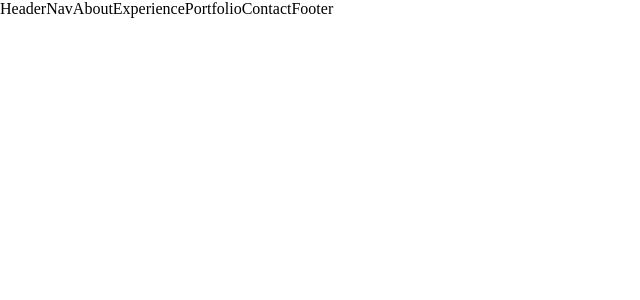
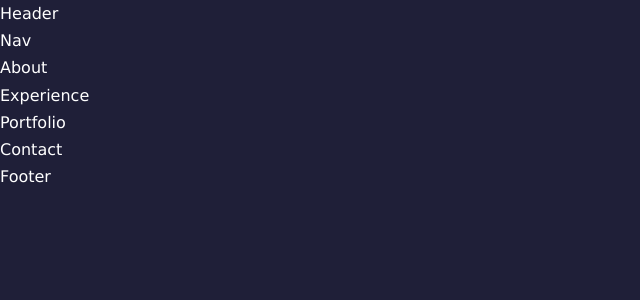
Before and after one commit to SamuelIngvarsson/Portfolio, a React (Create React App) app: page / in a window 1280 px wide. Shown: the top 300 px of the page, without its empty margins (0-640 px from the left). Built offline with nearby package versions, Linux system fonts and the light colour scheme.

Commit message:
change fragments to divs and add css to index.css

```diff
--- a/src/components/about/About.jsx
+++ b/src/components/about/About.jsx
@@ -2,6 +2,6 @@
 import "./about.css";
 
 function About() {
-  return <>About</>;
+  return <div>About</div>;
 }
 export default About;
--- a/src/components/contact/Contact.jsx
+++ b/src/components/contact/Contact.jsx
@@ -2,6 +2,6 @@
 import "./contact.css";
 
 function Contact() {
-  return <>Contact</>;
+  return <div>Contact</div>;
 }
 export default Contact;
--- a/src/components/experience/Experience.jsx
+++ b/src/components/experience/Experience.jsx
@@ -2,6 +2,6 @@
 import "./experience.css";
 
 function Experience() {
-  return <>Experience</>;
+  return <div>Experience</div>;
 }
 export default Experience;
--- a/src/components/footer/Footer.jsx
+++ b/src/components/footer/Footer.jsx
@@ -2,6 +2,6 @@
 import "./footer.css";
 
 function Footer() {
-  return <>Footer</>;
+  return <div>Footer</div>;
 }
 export default Footer;
--- a/src/components/header/Header.jsx
+++ b/src/components/header/Header.jsx
@@ -2,6 +2,6 @@
 import "./header.css";
 
 function Header() {
-  return <>Header</>;
+  return <div>Header</div>;
 }
 export default Header;
--- a/src/components/nav/Nav.jsx
+++ b/src/components/nav/Nav.jsx
@@ -2,6 +2,6 @@
 import "./nav.css";
 
 function Nav() {
-  return <>Nav</>;
+  return <div>Nav</div>;
 }
 export default Nav;
--- a/src/components/portfolio/Portfolio.jsx
+++ b/src/components/portfolio/Portfolio.jsx
@@ -2,6 +2,6 @@
 import "./portfolio.css";
 
 function Portfolio() {
-  return <>Portfolio</>;
+  return <div>Portfolio</div>;
 }
 export default Portfolio;
--- a/src/index.css
+++ b/src/index.css
@@ -15,4 +15,110 @@
   --color-primary-variant: rgba(77, 181, 255, 0.4);
   --color-white: #fff;
   --color-light: rgba(255, 255, 255, 0.6);
+
+  --transition: all 400ms ease;
+
+  --container-width-lg: 75%;
+  --container-width-md: 86%;
+  --container-width-sm: 90%;
 }
+
+html {
+  scroll-behavior: smooth;
+}
+::-webkit-scrollbar {
+  display: none;
+}
+body {
+  font-family: Verdana, Geneva, Tahoma, sans-serif;
+  background: var(--color-bg);
+  color: var(--color-white);
+  line-height: 1.7;
+}
+
+/* General Styles */
+
+.container {
+  width: var(--container-width-lg);
+  margin: 0 auto;
+}
+
+h1,
+h2,
+h3,
+h4,
+h5 {
+  font-weight: 500;
+}
+
+h1 {
+  font-size: 2.5rem;
+}
+section {
+  margin-top: 8rem;
+}
+
+section > h2,
+section > h5 {
+  text-align: center;
+  color: var(--color-light);
+}
+
+section > h2 {
+  color: var(--color-primary);
+  margin-bottom: 3rem;
+}
+text.light {
+  color: var(--color-light);
+}
+a {
+  color: var(--color-primary);
+  transition: var(--transition);
+}
+a:hover {
+  color: var(--color-white);
+}
+.btn {
+  width: max-content;
+  display: inline-block;
+  color: var(--color-primary);
+  padding: 0.75rem 1.2rem;
+  border-radius: 0.4rem;
+  cursor: pointer;
+  border: 1px solid var(--color-primary);
+  transition: var(--transition);
+}
+.btn:hover {
+  background: var(--color-white);
+  color: var(--color-bg);
+  border-color: transparent;
+}
+.btn-primary {
+  background: var(--color-primary);
+  color: var(--color-bg);
+}
+img {
+  display: block;
+  width: 100%;
+  object-fit: cover;
+}
+
+/* Media Queries (Medium Devices) */
+@media screen and (max-width: 1024px) {
+  .container {
+    width: var(--container-width-md);
+  }
+  section {
+    margin-top: 6rem;
+  }
+}
+
+/* Media Queries (Small Devices) */
+@media screen and (max-width: 1024px) {
+  .container {
+    width: var(--container-width-sm);
+  }
+  section > h2 {
+    margin-bottom: 2rem;
+  }
+}
```
